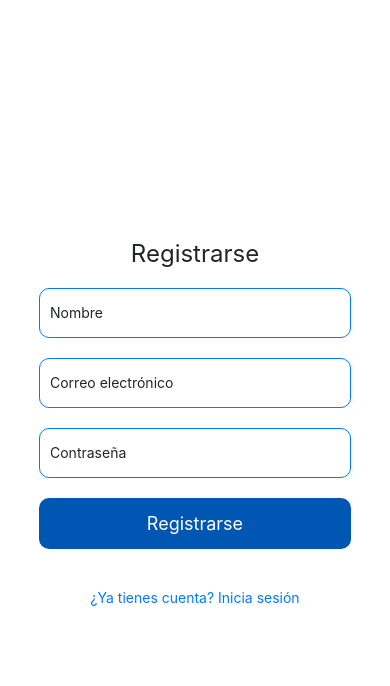
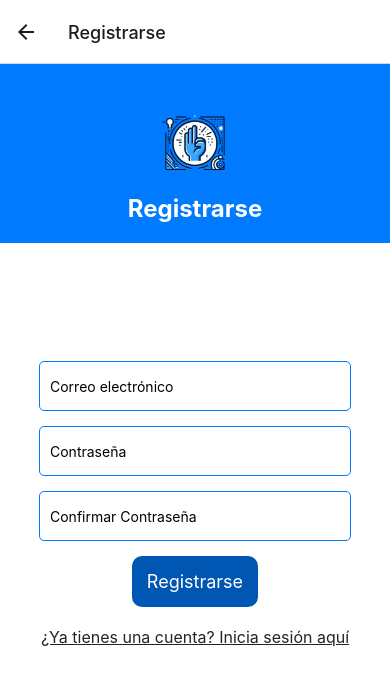
Before and after one commit to Mar-vm/Videocall_project, a React Native app: screen /Register in a window 390 px wide. Shown: the top 686 px of the page. Built offline with nearby package versions, Linux system fonts and the light colour scheme.

Commit message:
Actualizavcion Loginn / Register

```diff
--- a/App.js
+++ b/App.js
@@ -3,8 +3,8 @@ import { StyleSheet, Text, View, Image, TouchableOpacity } from 'react-native';
 import { NavigationContainer } from '@react-navigation/native';
 import { createNativeStackNavigator } from '@react-navigation/native-stack';
 import CameraScreen from './screens/CameraScreen'; // Asegúrate de que esta ruta sea correcta
-import LoginScreen from './screens/LoginScreen';
-import RegisterScreen from './screens/RegisterScreen';
+import LoginScreen from './screens/LoginScreen'; // Nueva pantalla de inicio de sesión
+import RegisterScreen from './screens/RegisterScreen'; // Nueva pantalla de registro
 
 const Stack = createNativeStackNavigator();
 
@@ -12,10 +12,10 @@ const App = () => {
   return (
     <NavigationContainer>
       <Stack.Navigator initialRouteName="Home">
-        <Stack.Screen name="Login" component={LoginScreen} options={{ headerShown: false }} />
-        <Stack.Screen name="Register" component={RegisterScreen} options={{ headerShown: false }} />
         <Stack.Screen name="Home" component={HomeScreen} options={{ headerShown: false }} />
         <Stack.Screen name="Camera" component={CameraScreen} options={{ title: 'Cámara' }} />
+        <Stack.Screen name="Login" component={LoginScreen} options={{ title: 'Iniciar Sesión' }} />
+        <Stack.Screen name="Register" component={RegisterScreen} options={{ title: 'Registrarse' }} />
       </Stack.Navigator>
     </NavigationContainer>
   );
@@ -26,45 +26,24 @@ const HomeScreen = ({ navigation }) => {
     navigation.navigate('Camera'); // Navega a la pantalla de la cámara
   };
 
-  const goToLogin = () => {
-    navigation.navigate('Login');
-  };
-
-  const goToRegister = () => {
-    navigation.navigate('Register');
-  };
-
   return (
     <View style={styles.container}>
-      {/* Encabezado */}
       <View style={styles.header}>
         <Image source={require('./assets/LogoLSM.png')} style={styles.logo} />
         <Text style={styles.headerText}>Traductor de LSM en tiempo real en videollamada</Text>
       </View>
 
-      {/* Contenido principal */}
       <View style={styles.content}>
         <Text style={styles.welcome}>¡Bienvenido a la aplicación de VideoCall!</Text>
         <Text style={styles.instructions}>Próximamente podrás iniciar videollamadas aquí</Text>
 
-        {/* Botón para iniciar la cámara */}
         <TouchableOpacity style={styles.button} onPress={iniciarCamara}>
           <Text style={styles.buttonText}>Iniciar cámara</Text>
         </TouchableOpacity>
 
-        {/* Enlaces minimalistas para Iniciar Sesión y Registrarse */}
-        <TouchableOpacity onPress={goToLogin}>
-          <Text style={styles.linkText}>Iniciar Sesión</Text>
+        <TouchableOpacity onPress={() => navigation.navigate('Login')}>
+          <Text style={styles.linkText}>Iniciar sesión</Text>
         </TouchableOpacity>
-
-        <TouchableOpacity onPress={goToRegister}>
-          <Text style={styles.linkText}>Registrarse</Text>
-        </TouchableOpacity>
-      </View>
-
-      {/* Pie de página */}
-      <View style={styles.footer}>
-        <Text>© 2024 Traductor de LSM. Todos los derechos reservados a el profe.</Text>
       </View>
     </View>
   );
@@ -73,60 +52,50 @@ const HomeScreen = ({ navigation }) => {
 const styles = StyleSheet.create({
   container: {
     flex: 1,
-    backgroundColor: '#FFFFFF', // Fondo blanco como solicitaste
+    backgroundColor: '#FFFFFF',
+    alignItems: 'center',
   },
   header: {
     width: '100%',
-    height: 120,
-    backgroundColor: '#007BFF', // Color primario
-    flexDirection: 'row',
     alignItems: 'center',
     padding: 15,
+    backgroundColor: '#007BFF',
     position: 'absolute',
     top: 0,
-    shadowColor: '#000',
-    shadowOffset: {
-      width: 0,
-      height: 2,
-    },
-    shadowOpacity: 0.2,
-    shadowRadius: 4,
-    elevation: 3,
+    paddingTop: 40,
+    paddingBottom: 20,
   },
   logo: {
-    width: 50,
-    height: 50,
-    marginRight: 8,
+    width: 80,
+    height: 80,
   },
   headerText: {
-    fontSize: 20,
+    fontSize: 24,
     fontWeight: 'bold',
-    color: '#FFFFFF', // Texto en blanco
+    color: '#FFFFFF',
+    marginTop: 10,
   },
   content: {
     flex: 1,
     justifyContent: 'center',
     alignItems: 'center',
-    marginTop: 150,
+    marginTop: 100,
+    width: '80%',
   },
   welcome: {
-    fontSize: 30,
-    fontWeight: 'bold',
-    color: '#00796b',
+    fontSize: 20,
     marginBottom: 20,
   },
   instructions: {
-    fontSize: 18,
-    color: '#333333',
+    fontSize: 16,
     marginBottom: 20,
   },
   button: {
-    backgroundColor: '#0056B3', // Color del botón
+    backgroundColor: '#0056B3',
     padding: 15,
     borderRadius: 10,
-    marginVertical: 10,
-    width: '80%',
     alignItems: 'center',
+    marginBottom: 10,
   },
   buttonText: {
     color: '#FFFFFF',
@@ -134,15 +103,9 @@ const styles = StyleSheet.create({
   },
   linkText: {
     fontSize: 16,
-    color: '#212529', // Color del texto de los enlaces (minimalista)
+    color: '#212529',
     marginTop: 10,
-    textDecorationLine: 'underline', // Para darle el aspecto de enlace
-  },
-  footer: {
-    position: 'absolute',
-    bottom: 10,
-    width: '100%',
-    alignItems: 'center',
+    textDecorationLine: 'underline',
   },
 });
 
--- a/screens/LoginScreen.js
+++ b/screens/LoginScreen.js
@@ -1,30 +1,44 @@
-import React from 'react';
-import { View, Text, TextInput, TouchableOpacity, StyleSheet } from 'react-native';
+import React, { useState } from 'react';
+import { StyleSheet, Text, View, Image, TouchableOpacity, TextInput } from 'react-native';
 
 const LoginScreen = ({ navigation }) => {
+  const [email, setEmail] = useState('');
+  const [password, setPassword] = useState('');
+
+  const goToHome = () => {
+    navigation.navigate('Home');
+  };
+
   return (
     <View style={styles.container}>
-      <Text style={styles.title}>Iniciar Sesión</Text>
+      <View style={styles.header}>
+        <Image source={require('./../assets/LogoLSM.png')} style={styles.logo} />
+        <Text style={styles.headerText}>Iniciar Sesión</Text>
+      </View>
 
+      <View style={styles.content}>
         <TextInput
+          style={styles.input}
           placeholder="Correo electrónico"
-        placeholderTextColor="#212529"
-        style={styles.input}
+          value={email}
+          onChangeText={setEmail}
         />
         <TextInput
+          style={styles.input}
           placeholder="Contraseña"
-        placeholderTextColor="#212529"
-        style={styles.input}
+          value={password}
+          onChangeText={setPassword}
           secureTextEntry
         />
 
-      <TouchableOpacity style={styles.button} onPress={() => navigation.navigate('Home')}>
-        <Text style={styles.buttonText}>Iniciar Sesión</Text>
+        <TouchableOpacity style={styles.button} onPress={goToHome}>
+          <Text style={styles.buttonText}>Acceder</Text>
         </TouchableOpacity>
 
         <TouchableOpacity onPress={() => navigation.navigate('Register')}>
-        <Text style={styles.registerText}>¿No tienes cuenta? Regístrate</Text>
+          <Text style={styles.linkText}>¿No tienes una cuenta? Regístrate aquí</Text>
         </TouchableOpacity>
+      </View>
     </View>
   );
 };
@@ -32,41 +46,61 @@ const LoginScreen = ({ navigation }) => {
 const styles = StyleSheet.create({
   container: {
     flex: 1,
+    backgroundColor: '#FFFFFF',
+    alignItems: 'center',
+  },
+  header: {
+    width: '100%',
+    alignItems: 'center',
+    padding: 15,
+    backgroundColor: '#007BFF',
+    position: 'absolute',
+    top: 0,
+    paddingTop: 40,
+    paddingBottom: 20,
+  },
+  logo: {
+    width: 80,
+    height: 80,
+  },
+  headerText: {
+    fontSize: 24,
+    fontWeight: 'bold',
+    color: '#FFFFFF',
+    marginTop: 10,
+  },
+  content: {
+    flex: 1,
     justifyContent: 'center',
     alignItems: 'center',
-    backgroundColor: '#FFFFFF',
-  },
-  title: {
-    fontSize: 24,
-    color: '#212529',
-    marginBottom: 20,
+    marginTop: 100,
+    width: '80%', // Limitar el ancho de los elementos
   },
   input: {
-    width: '80%',
     height: 50,
     borderColor: '#007BFF',
     borderWidth: 1,
-    borderRadius: 10,
-    paddingHorizontal: 10,
-    marginBottom: 20,
-    backgroundColor: '#FFFFFF',
-    color: '#212529',
+    borderRadius: 5,
+    paddingLeft: 10,
+    marginBottom: 15,
+    width: '100%', // Hacer que el campo de entrada ocupe el ancho completo
   },
   button: {
     backgroundColor: '#0056B3',
     padding: 15,
     borderRadius: 10,
-    width: '80%',
     alignItems: 'center',
-    marginBottom: 20,
+    marginBottom: 10,
   },
   buttonText: {
     color: '#FFFFFF',
     fontSize: 18,
   },
-  registerText: {
-    color: '#007BFF',
-    marginTop: 20,
+  linkText: {
+    fontSize: 16,
+    color: '#212529',
+    marginTop: 10,
+    textDecorationLine: 'underline',
   },
 });
 
--- a/screens/RegisterScreen.js
+++ b/screens/RegisterScreen.js
@@ -1,35 +1,52 @@
-import React from 'react';
-import { View, Text, TextInput, TouchableOpacity, StyleSheet } from 'react-native';
+import React, { useState } from 'react';
+import { StyleSheet, Text, View, Image, TouchableOpacity, TextInput } from 'react-native';
 
 const RegisterScreen = ({ navigation }) => {
+  const [email, setEmail] = useState('');
+  const [password, setPassword] = useState('');
+  const [confirmPassword, setConfirmPassword] = useState('');
+
+  const goToHome = () => {
+    navigation.navigate('Home');
+  };
+
   return (
     <View style={styles.container}>
-      <Text style={styles.title}>Registrarse</Text>
+      <View style={styles.header}>
+        <Image source={require('./../assets/LogoLSM.png')} style={styles.logo} />
+        <Text style={styles.headerText}>Registrarse</Text>
+      </View>
 
+      <View style={styles.content}>
         <TextInput
-        placeholder="Nombre"
-        placeholderTextColor="#212529"
           style={styles.input}
+          placeholder="Correo electrónico"
+          value={email}
+          onChangeText={setEmail}
         />
         <TextInput
-        placeholder="Correo electrónico"
-        placeholderTextColor="#212529"
           style={styles.input}
+          placeholder="Contraseña"
+          value={password}
+          onChangeText={setPassword}
+          secureTextEntry
         />
         <TextInput
-        placeholder="Contraseña"
-        placeholderTextColor="#212529"
           style={styles.input}
+          placeholder="Confirmar Contraseña"
+          value={confirmPassword}
+          onChangeText={setConfirmPassword}
           secureTextEntry
         />
 
-      <TouchableOpacity style={styles.button} onPress={() => navigation.navigate('Home')}>
+        <TouchableOpacity style={styles.button} onPress={goToHome}>
           <Text style={styles.buttonText}>Registrarse</Text>
         </TouchableOpacity>
 
         <TouchableOpacity onPress={() => navigation.navigate('Login')}>
-        <Text style={styles.loginText}>¿Ya tienes cuenta? Inicia sesión</Text>
+          <Text style={styles.linkText}>¿Ya tienes una cuenta? Inicia sesión aquí</Text>
         </TouchableOpacity>
+      </View>
     </View>
   );
 };
@@ -37,41 +54,61 @@ const RegisterScreen = ({ navigation }) => {
 const styles = StyleSheet.create({
   container: {
     flex: 1,
+    backgroundColor: '#FFFFFF',
+    alignItems: 'center',
+  },
+  header: {
+    width: '100%',
+    alignItems: 'center',
+    padding: 15,
+    backgroundColor: '#007BFF',
+    position: 'absolute',
+    top: 0,
+    paddingTop: 40,
+    paddingBottom: 20,
+  },
+  logo: {
+    width: 80,
+    height: 80,
+  },
+  headerText: {
+    fontSize: 24,
+    fontWeight: 'bold',
+    color: '#FFFFFF',
+    marginTop: 10,
+  },
+  content: {
+    flex: 1,
     justifyContent: 'center',
     alignItems: 'center',
-    backgroundColor: '#FFFFFF',
-  },
-  title: {
-    fontSize: 24,
-    color: '#212529',
-    marginBottom: 20,
+    marginTop: 100,
+    width: '80%', // Limitar el ancho de los elementos
   },
   input: {
-    width: '80%',
     height: 50,
     borderColor: '#007BFF',
     borderWidth: 1,
-    borderRadius: 10,
-    paddingHorizontal: 10,
-    marginBottom: 20,
-    backgroundColor: '#FFFFFF',
-    color: '#212529',
+    borderRadius: 5,
+    paddingLeft: 10,
+    marginBottom: 15,
+    width: '100%', // Hacer que el campo de entrada ocupe el ancho completo
   },
   button: {
     backgroundColor: '#0056B3',
     padding: 15,
     borderRadius: 10,
-    width: '80%',
     alignItems: 'center',
-    marginBottom: 20,
+    marginBottom: 10,
   },
   buttonText: {
     color: '#FFFFFF',
     fontSize: 18,
   },
-  loginText: {
-    color: '#007BFF',
-    marginTop: 20,
+  linkText: {
+    fontSize: 16,
+    color: '#212529',
+    marginTop: 10,
+    textDecorationLine: 'underline',
   },
 });
 
```
Lines whose indentation alone changed are shown as unchanged.
